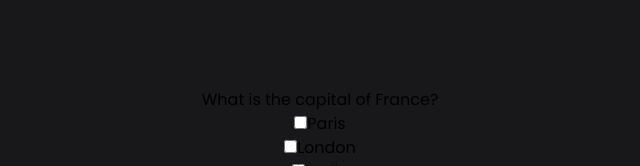
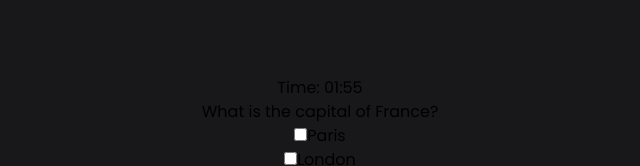
Before and after one commit to Daria-Artiomenko/Quiz_app, a React (Vite) app: page / in a window 1280 px wide. Shown: the part 228-394 px from the top of the page, without its empty margins (320-960 px from the left). Built offline with nearby package versions, Linux system fonts and the light colour scheme.

Commit message:
add timer

```diff
--- a/src/components/answerOptions/AnswerOptions.tsx
+++ b/src/components/answerOptions/AnswerOptions.tsx
@@ -25,7 +25,7 @@ const handleCheckboxChange = (answer: string) => {
   return (
     <div className='flex flex-col gap-4 align-start justify-start'>
       {answers.map((answer) => (
-        <div key={answer.option} className='text-xl font-medium text-zinc-400 text-start'>
+        <div key={answer.option} className='text-xl font-light text-zinc-400 text-start'>
           <label>
             <input
                 className='mr-2 w-4 h-4 rounded-md'
--- /dev/null
+++ b/src/components/timer/Timer.tsx
@@ -0,0 +1,51 @@
+import React, { useEffect, useState } from 'react';
+
+interface TimerProps {
+  time: number;
+}
+
+const Timer: React.FC<TimerProps> = ({ time }) => {
+  const [formattedTime, setFormattedTime] = useState('00:00');
+
+  useEffect(() => {
+    const updateFormattedTime = () => {
+      const minutes = Math.floor(time / 60);
+      const seconds = time % 60;
+      setFormattedTime(`${padZero(minutes)}:${padZero(seconds)}`);
+    };
+
+    const interval = setInterval(updateFormattedTime, 1000);
+
+    updateFormattedTime();
+
+    return () => clearInterval(interval);
+  }, [time]);
+
+  const padZero = (num: number) => {
+    return num.toString().padStart(2, '0');
+  };
+
+  return <div className='text-amber-500 absolute top-8 right-8'>Time: {formattedTime}</div>;
+};
+
+export default Timer;
+
+// const Timer: React.FC<TimerProps> = ({ time }) => {
+//   useEffect(() => {
+//     const timer = setInterval(() => {
+//       //
+//     }, 1000);
+
+//     return () => clearInterval(timer);
+//   }, []);
+
+//   const formatTime = (timeInSeconds: number) => {
+//     const minutes = Math.floor(timeInSeconds / 60);
+//     const seconds = timeInSeconds % 60;
+//     return `${minutes}:${seconds < 10 ? '0' + seconds : seconds}`;
+//   };
+
+//   return <div className='text-amber-500 absolute top-8 right-8'>Time: {formatTime(time)}</div>;
+// };
+
+// export default Timer;
--- a/src/pages/quizQuestionPage/QuizQuestionPage.tsx
+++ b/src/pages/quizQuestionPage/QuizQuestionPage.tsx
@@ -1,8 +1,9 @@
-import React, { useState} from 'react';
+import React, { useState, useEffect } from 'react';
 import ProgressBar from '../../components/progressBar/ProgressBar'
 import Question from '../../components/questions/Questions';
 import ButtonSecondary from '../../components/buttonSecondary/ButtonSecondary';
 import ButtonMain from '../../components/buttonMain/ButtonMain';
+import Timer from '../../components/timer/Timer';
 
 //Mock data
 const quizQuestions = [
@@ -67,21 +68,36 @@ const quizQuestions = [
 export const QuizQuestionPage: React.FC = () => {
     const [currentQuestionIndex, setCurrentQuestionIndex] = useState(0);
     const [selectedAnswer, setSelectedAnswer] = useState<string[]>([]);
+    const [quizTime, setQuizTime] = useState(120);
 
+    useEffect(() => {
+        const timer = setInterval(() => {
+          setQuizTime((prevTime) => prevTime - 1);
+        }, 1000);
+
+        return () => clearInterval(timer);
+      }, []);
     const currentQuestion = quizQuestions[currentQuestionIndex];
-    const handleAnswerSelect = (answer: string) => {
-        setSelectedAnswer([answer]);
-    };
+
     const handleNextQuestion = () => {
         setSelectedAnswer([]);
         setCurrentQuestionIndex((prevIndex) => prevIndex + 1);
       };
+
+    const handleAnswerSelect = (answer: string) => {
+    setSelectedAnswer((prevSelectedAnswer) =>
+        prevSelectedAnswer.includes(answer)
+        ? prevSelectedAnswer.filter((a) => a !== answer)
+        : [...prevSelectedAnswer, answer]
+    );
+    };
 
       const handleEndQuiz = () => {
         //
       };
     return (
         <>
+            <Timer time={quizTime} />
             <Question
                 key={currentQuestion.id}
                 question={currentQuestion.question}
```
